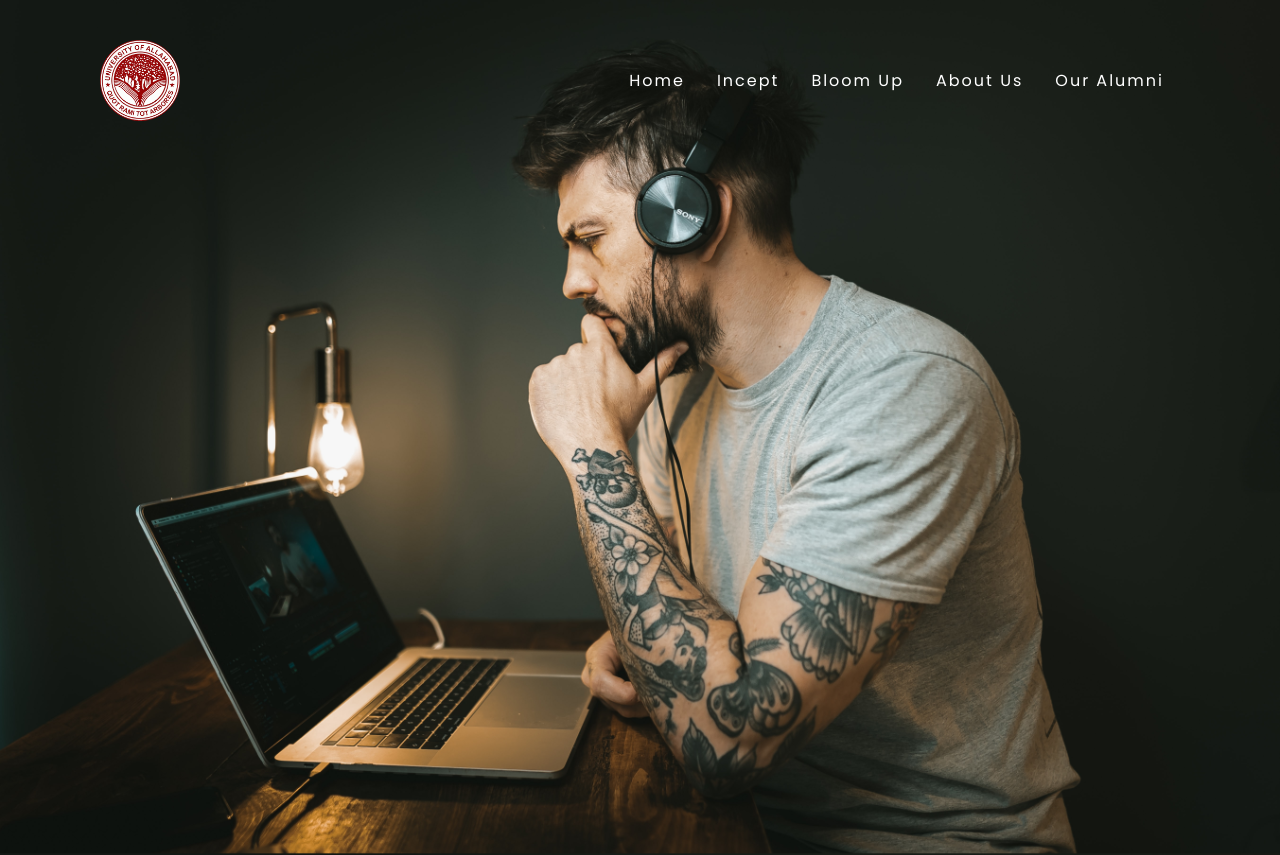
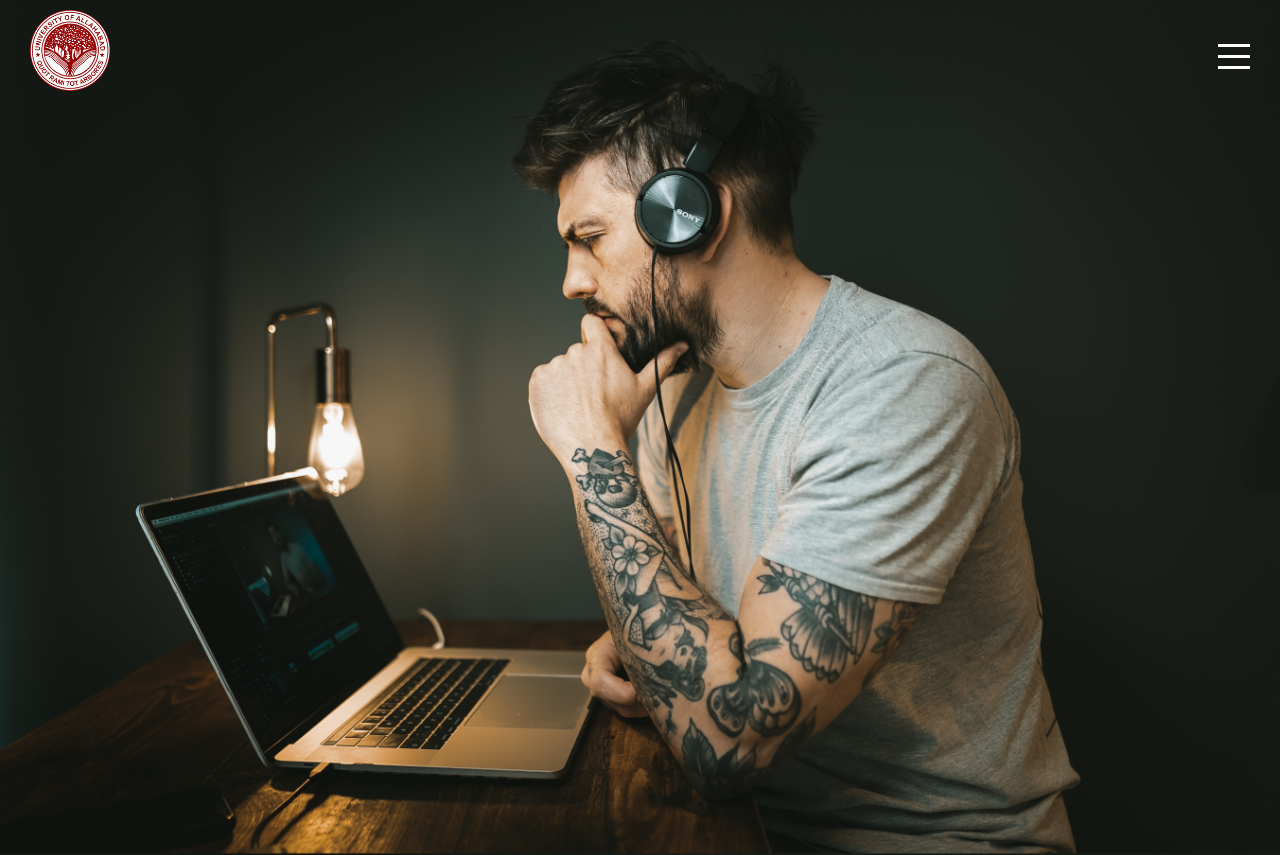
Before and after one commit to JK-Open-Source-Community/JKOSC, a React (Create React App) app: page /alumni in a window 1280 px wide. Shown: the top 855 px of the page. Built offline with nearby package versions, Linux system fonts and the light colour scheme.

Commit message:
navbar replaced by sidebar

```diff
--- a/package.json
+++ b/package.json
@@ -8,12 +8,15 @@
     "@testing-library/jest-dom": "^5.13.0",
     "@testing-library/react": "^11.2.7",
     "@testing-library/user-event": "^12.8.3",
+    "node-sass": "^6.0.1",
     "react": "^17.0.2",
     "react-custom-scrollbars": "^4.2.1",
     "react-dom": "^17.0.2",
+    "react-icons": "^4.3.1",
     "react-router-dom": "^5.2.0",
     "react-scripts": "4.0.3",
     "react-to-print": "^2.13.0",
+    "sass": "^1.42.1",
     "web-vitals": "^1.1.2"
   },
   "scripts": {
--- a/src/App.js
+++ b/src/App.js
@@ -1,16 +1,24 @@
-import React from 'react';
+import React, { useState } from "react";
 import "./App.css";
-import Navbar from './Components/Navbar/Navbar'
-import { BrowserRouter as Router, HashRouter , Switch, Route } from 'react-router-dom'
-import './App.css'
-import HomePage from './pages/homePage/HomePage';
-import InceptPage  from './pages/inceptPage/Incept';
-import BloomUpPage from './pages/bloomUpPage/BloomUp';
-import AboutPage from './pages/aboutPage/AboutPage';
-import AlumniPage from './pages/ourAlumni/Alumni';
+import Navbar from "./Components/Navbar/Navbar";
+import {
+  BrowserRouter as Router,
+  HashRouter,
+  Switch,
+  Route,
+} from "react-router-dom";
+import "./App.css";
+import HomePage from "./pages/homePage/HomePage";
+import InceptPage from "./pages/inceptPage/Incept";
+import BloomUpPage from "./pages/bloomUpPage/BloomUp";
+import AboutPage from "./pages/aboutPage/AboutPage";
+import AlumniPage from "./pages/ourAlumni/Alumni";
+import Sidebar from "./Components/Navbar/Sidebar";
+import Topbar from "./Components/Navbar/Topbar";
 
 function App() {
-  let routes
+  const [openMenu, setOpenMenu] = useState(false);
+  let routes;
   routes = (
     <Switch>
       <Route path="/" exact component={HomePage} />
@@ -19,15 +27,17 @@ function App() {
       <Route path="/about" exact component={AboutPage} />
       <Route path="/alumni" exact component={AlumniPage} />
     </Switch>
-  )
+  );
   return (
     <Router>
-      <Navbar />
+      {/* <Navbar /> */}
+      <Sidebar openMenu={openMenu} setOpenMenu={setOpenMenu} />
+      <Topbar openMenu={openMenu} setOpenMenu={setOpenMenu} />
       <div className="App">
         <main>{routes}</main>
       </div>
     </Router>
-  )
+  );
 }
 
-export default App
+export default App;
--- /dev/null
+++ b/src/Components/Navbar/Sidebar.js
@@ -0,0 +1,29 @@
+import React from "react";
+import "./sidebar.scss";
+
+function Sidebar({ openMenu, setOpenMenu }) {
+  //   setOpenMenu(true);
+  return (
+    <div className={openMenu ? "sidebar active" : "sidebar"}>
+      <ul>
+        <li onClick={() => setOpenMenu(false)}>
+          <a href="/">Home</a>
+        </li>
+        <li onClick={() => setOpenMenu(false)}>
+          <a href="/incept">Incept</a>
+        </li>
+        <li onClick={() => setOpenMenu(false)}>
+          <a href="/bloom">Bloom</a>
+        </li>
+        <li onClick={() => setOpenMenu(false)}>
+          <a href="/about">About US</a>
+        </li>
+        <li onClick={() => setOpenMenu(false)}>
+          <a href="/alumni">Our Alumni</a>
+        </li>
+      </ul>
+    </div>
+  );
+}
+
+export default Sidebar;
--- /dev/null
+++ b/src/Components/Navbar/Topbar.js
@@ -0,0 +1,55 @@
+import React, { useState } from "react";
+import "./topbar.scss";
+import imageblack from "../../assets/jkosc-logo-1.png";
+import imagered from "../../assets/favicon.png";
+
+function Topbar({ openMenu, setOpenMenu }) {
+  const [navbar, setNavbar] = useState(false);
+  const [navblack, setNavblack] = useState(false);
+
+  const changeNavColor = () => {
+    if (window.scrollY >= 10 * (window.innerHeight / 100)) {
+      setNavbar(true);
+    } else {
+      setNavbar(false);
+    }
+  };
+
+  const changeNavBlack = () => {
+    if (window.scrollY >= 120 * (window.innerHeight / 100)) {
+      setNavblack(true);
+    } else {
+      setNavblack(false);
+    }
+  };
+
+  window.addEventListener("scroll", changeNavColor);
+  window.addEventListener("scroll", changeNavBlack);
+  return (
+    <div className={openMenu ? "topbar active" : "topbar"}>
+      <div className="wrapper">
+        <div className="left">
+          <a className="logo">
+            {navblack ? (
+              <img className="image" src={imageblack} />
+            ) : (
+              <img className="image" src={imagered} />
+            )}
+          </a>
+        </div>
+        <div className="right">
+          <div
+            className={navblack ? "hamburger black" : "hamburger"}
+            onClick={() => setOpenMenu(!openMenu)}
+          >
+            <span className="line1"></span>
+            <span className="line2"></span>
+            <span className="line3"></span>
+          </div>
+        </div>
+      </div>
+    </div>
+  );
+}
+
+export default Topbar;
--- /dev/null
+++ b/src/Components/Navbar/sidebar.scss
@@ -0,0 +1,49 @@
+$mainColor: #444444;
+
+$width: 768px;
+
+@mixin mobile {
+  @media (max-width: #{$width}) {
+    @content;
+  }
+}
+.sidebar {
+  width: 300px;
+  height: 100vh;
+  background-color: $mainColor;
+  position: fixed;
+  top: 0;
+  right: -300px;
+  z-index: 2;
+  display: flex;
+  flex-direction: column;
+  align-items: center;
+  justify-content: center;
+  transition: all 1s ease;
+
+  &.active {
+    right: 0;
+  }
+
+  ul {
+    margin: 0;
+    padding: 0;
+    list-style: none;
+    font-size: 30px;
+    font-weight: 300;
+    color: white;
+    width: 60%;
+    li {
+      margin-bottom: 25px;
+      a {
+        font-size: inherit;
+        color: inherit;
+        text-decoration: none;
+      }
+
+      &:hover {
+        font-weight: 500;
+      }
+    }
+  }
+}
--- /dev/null
+++ b/src/Components/Navbar/topbar.scss
@@ -0,0 +1,105 @@
+$mainColor: rgb(30, 30, 30);
+
+$width: 768px;
+
+@mixin mobile {
+  @media (max-width: #{$width}) {
+    @content;
+  }
+}
+.topbar {
+  width: 100%;
+  height: 70px;
+  background-color: transparent;
+  color: white;
+  position: fixed;
+  top: 0;
+  z-index: 3;
+  transition: all 1s ease;
+
+  .wrapper {
+    padding: 10px 30px;
+    display: flex;
+    align-items: center;
+    justify-content: space-between;
+
+    .left {
+      display: flex;
+      align-items: center;
+      .logo {
+        font-size: 30px;
+        font-weight: 700;
+        text-decoration: none;
+        color: inherit;
+        margin-right: 40px;
+      }
+
+      .itemContainer {
+        display: flex;
+        align-items: center;
+        margin-left: 30px;
+
+        @include mobile {
+          display: none;
+        }
+
+        .icon {
+          font-size: 18px;
+          margin-right: 5px;
+        }
+        span {
+          font-size: 15px;
+          font-weight: 500;
+        }
+      }
+    }
+
+    .right {
+      .hamburger {
+        width: 32px;
+        height: 25px;
+        display: flex;
+        flex-direction: column;
+        justify-content: space-between;
+        cursor: pointer;
+
+        span {
+          width: 100%;
+          height: 3px;
+          background-color: white;
+          transform-origin: left;
+          transition: all 2s ease;
+        }
+      }
+      .hamburger.black {
+        span {
+          width: 100%;
+          height: 3px;
+          background-color: black;
+          transform-origin: left;
+          transition: all 2s ease;
+        }
+      }
+    }
+  }
+
+  &.active {
+    background-color: transparent;
+    color: white;
+    .hamburger {
+      span {
+        &:first-child {
+          background-color: white;
+          transform: rotate(45deg);
+        }
+        &:nth-child(2) {
+          opacity: 0;
+        }
+        &:last-child {
+          background-color: white;
+          transform: rotate(-45deg);
+        }
+      }
+    }
+  }
+}
```
Also changed, not shown: src/Components/Navbar/Navbar.js (+17 -11 lines), 1 other file (tests, documents, lock files or other folders).
